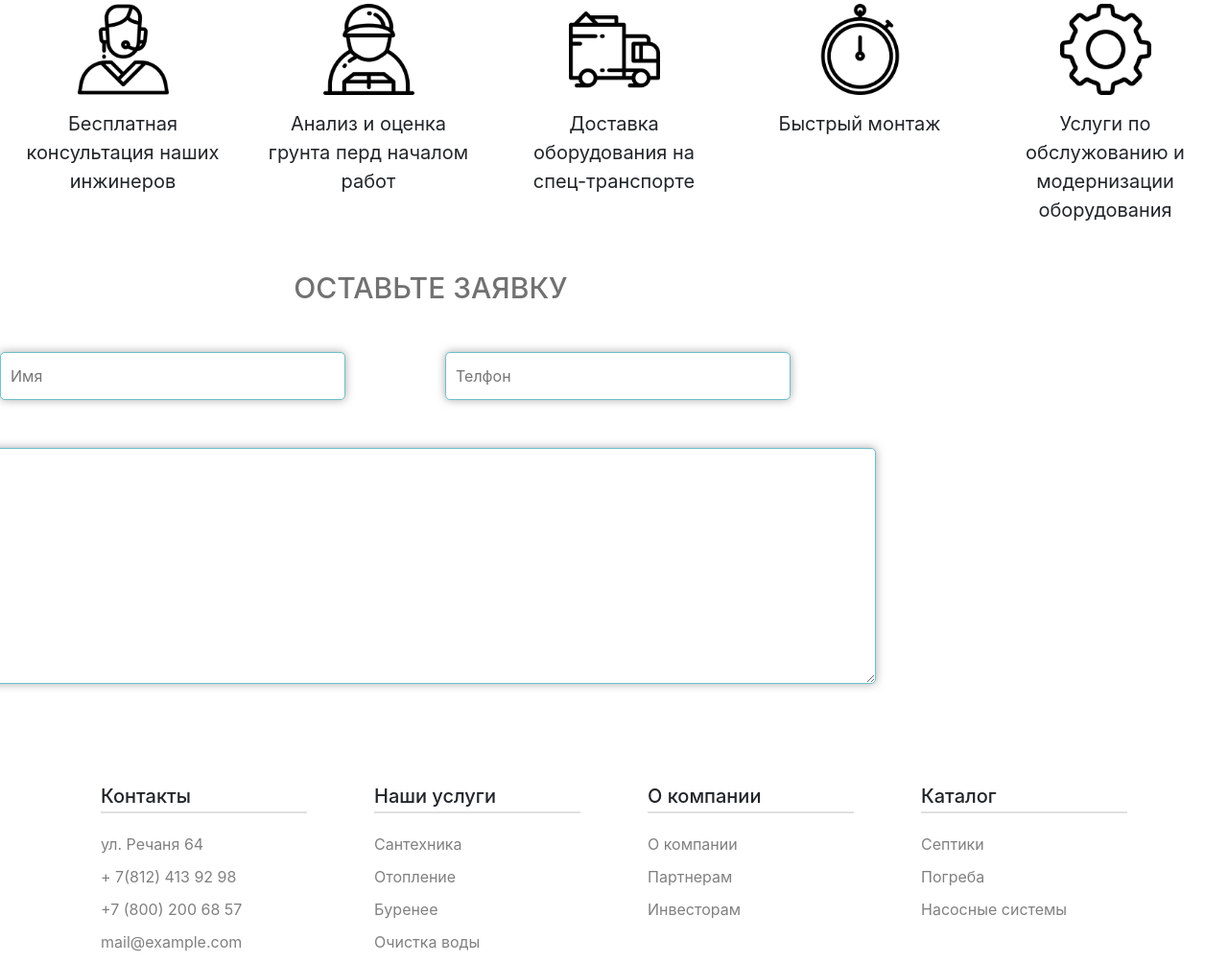
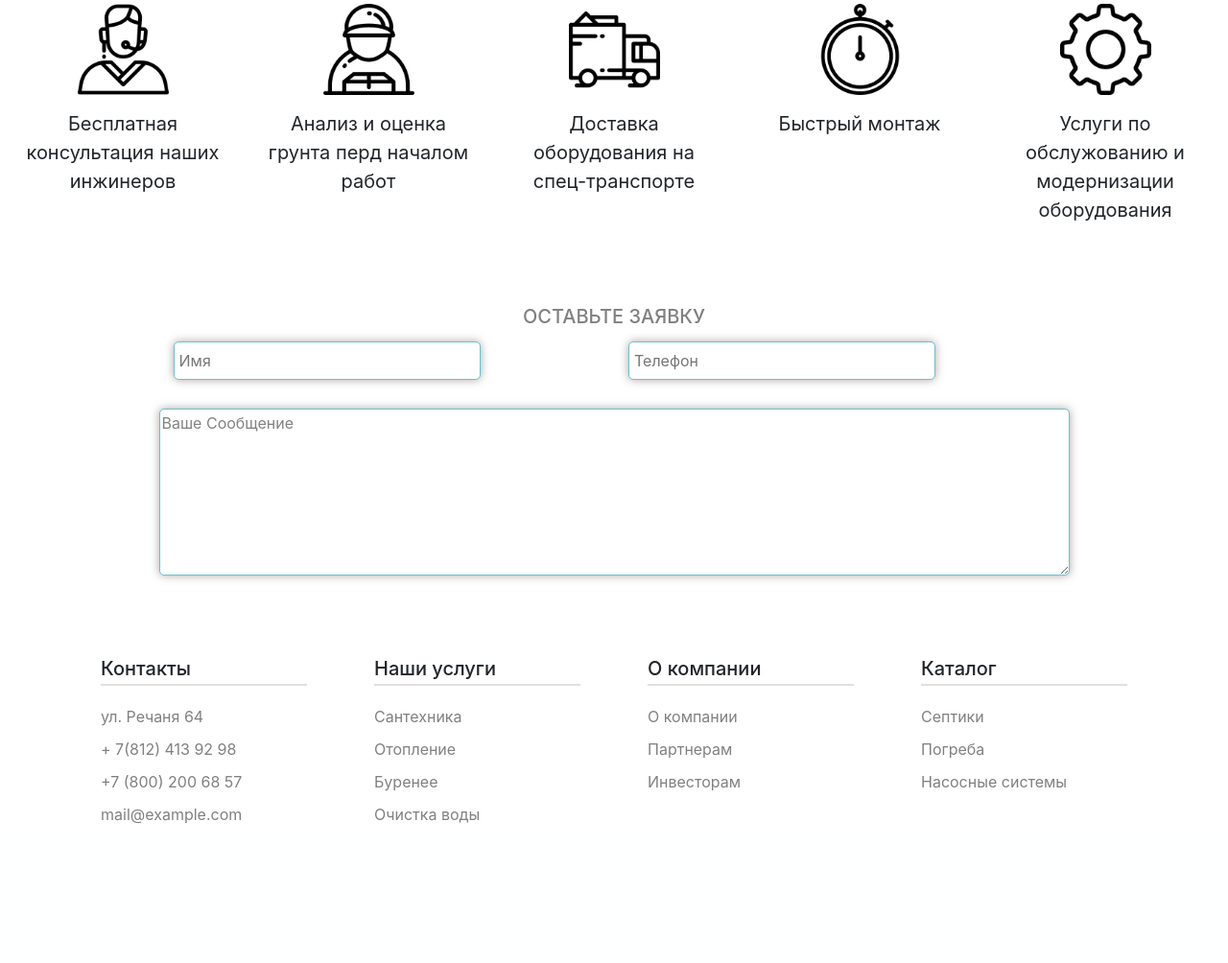
Before and after one commit to griphon56/septic78, a PHP site: page / in a window 1280 px wide. Shown: the part 1681-2685 px from the top of the page at 96% size. After the commit the page ends 2539 px from the top, so only its background shows below. Run offline with PHP 8.4, Linux system fonts and the light colour scheme.

Commit message:
Page is Maded

```diff
--- a/Form/FormView.php
+++ b/Form/FormView.php
@@ -1,36 +1,25 @@
 <div class="container-fluid">
     <div class="row ">
-      <div class="captioin">
-         <div class="item">
-           <h5 class="caption-item">
-             Оставьте заявку
-          </h5>
-          <div class="caption-item-2">
+     <div class="caption">
+       <h5>ОСТАВЬТЕ ЗАЯВКУ</h5>
         <div class="row">
           <div class="col-6">
             <form action="">
-                      <input id="first-name"type="text" placeholder="Имя" >
+              <input class="first_name" type="text" placeholder="Имя">
             </form>
           </div>
-
           <div class="col-6">
-                  <form action="">
-                      <input type="text" id="phone" placeholder="Телфон">
+            <form action="" >
+              <input type="text" class="first_name" placeholder="Телефон">
             </form>
           </div>
         </div>
         <div class="row">
-           <div class="caption-item-3">
-            <form action="">
-                      <textarea name="Ваше сообщение" id="massage" cols="90" rows="10"></textarea>
+          <form action="" id="item-text">
+            <textarea  id="massage" name="Ваше сообщение"  cols="92" rows="7">Ваше Сообщение</textarea>
           </form>
         </div>
-            </div>
-          </div>
-
-
 
        </div>
      </div>
     </div>
-</div>
--- a/style/Form.css
+++ b/style/Form.css
@@ -1,51 +1,27 @@
 /*/ Стиль для div*/
-.captioin{
-  width: auto;
-  margin: 30px 0 0 0;
-
-}
-.caption-item-2 {
-  width: auto;
+.caption{
+float: right;
   margin: 50px auto;
 }
-
-.caption-item-3{
-  width: 100%;
-  margin: 50px auto;
+.caption h5{
+  color: grey;
+  text-align: center;
+  margin: 15px 50px;
 }
-
-/*/ Стиль для h5*/
-.caption-item {
-  text-align: center;
-  margin-top: 30px auto;
-  font-size: 30px;
-  color: #727171;
-  text-transform: uppercase;
-}
-
-
-
-
-#first-name{
-  box-shadow: 0 0 10px rgba(130,130,130,0.7);
-  padding-left: 10px;
-  color: #828282;
-  width: 360px;
-  height: 50px;
+.first_name{
+  padding-left: 5px;
+  width: 320px;
+  height: 40px;
   border-radius: 5px;
   border: 1px solid #6EC0CA;
+  box-shadow: 0 0 10px rgba(130,130,130,0.7);
+  color: #828282;
 }
-
-#phone{
-  box-shadow: 0 0 10px rgba(130,130,130,0.7);
-  padding-left: 10px;
-  color: #828282;
-  width: 360px;
-  height: 50px;
-  border-radius: 5px;
-  border: 1px solid #6EC0CA;
+#item-text{
+  margin: 30px auto;
 }
 #massage{
+  overflow: hidden;
   border-radius: 5px;
   border: 1px solid #6EC0CA;
   box-shadow: 0 0 10px rgba(130,130,130,0.7);
```
Lines whose indentation alone changed are shown as unchanged.
